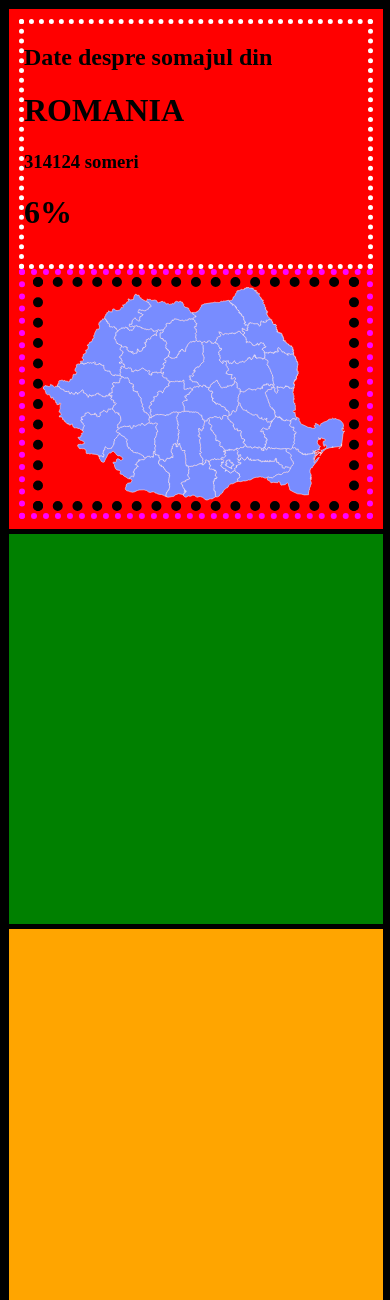
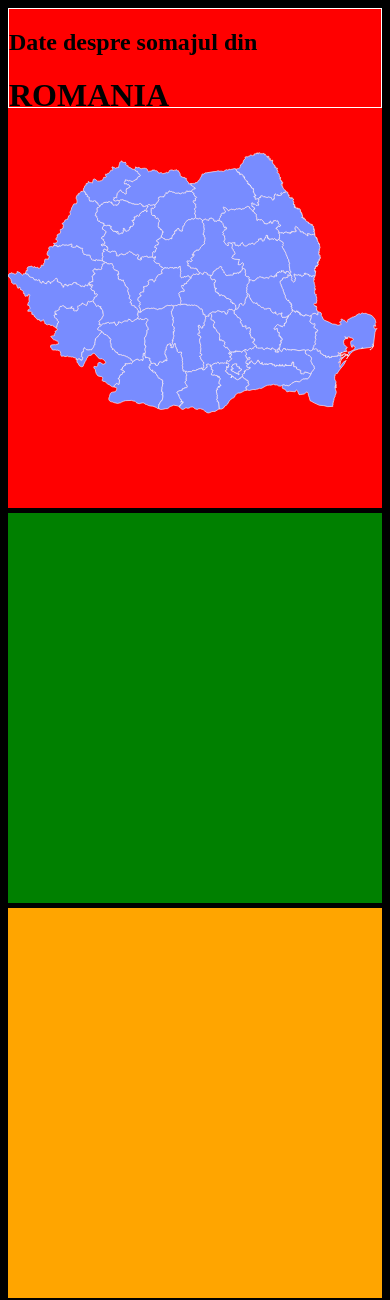
Before and after one commit to andutzu7/tw, a PHP site: page / in a window 390 px wide. Shown: the top 1300 px of the page. Run offline with PHP 8.4, Linux system fonts and the light colour scheme.

Commit message:
bigger map on mobile

```diff
--- a/Public/refactoring/test.css
+++ b/Public/refactoring/test.css
@@ -8,27 +8,28 @@ body{
     padding: 10px;
     display: grid;
     grid-template-areas: "headerinfo harta";
-    grid-template-columns: 2fr 3fr;
+    grid-template-columns: 40% 60%;
     grid-template-rows: 100%;
 }
 
 .header-info{
+    border: 1px solid white; /*debug*/
     grid-area: headerinfo;
-    border:5px dotted white;
+    overflow: hidden; /*todo*/
 }
 
 .map-container{
-    position: relative;
     grid-area: harta;
-    border: 6px dotted magenta;
     display: flex;
 }
 
+#romanian_map{
+    width: 100%;
+}
 
 /* /map */
 
 .wrapper{
-    border: 1px solid black;
     width: min(1200px, 100%);
     margin: auto;
     display: grid;
@@ -89,11 +90,6 @@ body{
     stroke-width: 4px;
 }
 
-#romanian_map{
-    border: 10px dotted black;
-    margin: auto;
-}
-
 
 
 @media only screen and (max-width: 800px) {
@@ -126,17 +122,17 @@ body{
 
 
     .header{
-        padding: 10px;
+        padding: 0;
         display: grid;
         grid-template-areas:
         "headerinfo"
         "harta";
         grid-template-columns: 100%;
-        grid-template-rows: 50% 50%;
+        grid-template-rows: 20% 80%;
     }
 
 
     #romanian_map {
-        height: min(100%, 55vw);
+        height: min(100%, 90vw);
     }
   }
```
